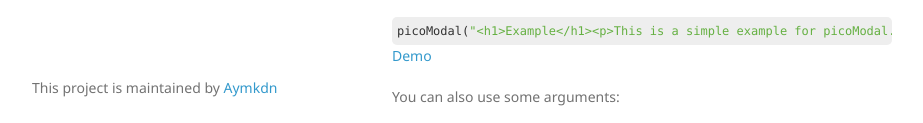
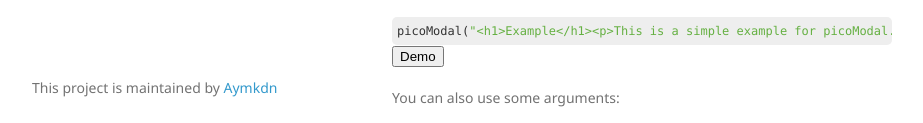
Before and after one commit to Aymkdn/picoModal-Accessible, a plain HTML site: page docs/index.html in a window 1280 px wide. Shown: the part 591-714 px from the top of the page, without its empty margins (178-1101 px from the left). Drawn offline with nearby package versions, Linux system fonts and the light colour scheme.

Commit message:
Change A to BUTTON

```diff
--- a/docs/index.html
+++ b/docs/index.html
@@ -64,7 +64,7 @@
         <h2>Basic</h2>
         <p>You can pass the HTML content of the modal as unique argument:</p>
         <code>picoModal(<span class="code-variable">"&lt;h1&gt;Example&lt;/h1&gt;&lt;p&gt;This is a simple example for picoModal. We can write something longuer or shorter or we can use Lorem Ipsum that is simply dummy text of the printing and typesetting industry. Lorem Ipsum has been the industry's standard dummy text ever since the 1500s, when an unknown printer took a galley of type and scrambled it to make a type specimen book. It has survived not only five centuries, but also the leap into electronic typesetting, remaining essentially unchanged. It was popularised in the 1960s with the release of Letraset sheets containing Lorem Ipsum passages, and more recently with desktop publishing software like Aldus PageMaker including versions of Lorem Ipsum.&lt;/p&gt;"</span>)</code>
-        <p><a href="#" onclick='picoModal("<h1>Example</h1><p>This is a simple example for picoModal. We can write something longuer or shorter or we can use Lorem Ipsum that is simply dummy text of the printing and typesetting industry. Lorem Ipsum has been the industrys standard dummy text ever since the 1500s, when an unknown printer took a galley of type and scrambled it to make a type specimen book. It has survived not only five centuries, but also the leap into electronic typesetting, remaining essentially unchanged. It was popularised in the 1960s with the release of Letraset sheets containing Lorem Ipsum passages, and more recently with desktop publishing software like Aldus PageMaker including versions of Lorem Ipsum.</p>"); return false'>Demo</a></p>
+        <p><button type="button" aria-haspopup="dialog" onclick='picoModal("<h1>Example</h1><p>This is a simple example for picoModal. We can write something longuer or shorter or we can use Lorem Ipsum that is simply dummy text of the printing and typesetting industry. Lorem Ipsum has been the industrys standard dummy text ever since the 1500s, when an unknown printer took a galley of type and scrambled it to make a type specimen book. It has survived not only five centuries, but also the leap into electronic typesetting, remaining essentially unchanged. It was popularised in the 1960s with the release of Letraset sheets containing Lorem Ipsum passages, and more recently with desktop publishing software like Aldus PageMaker including versions of Lorem Ipsum.</p>"); return false'>Demo</button></p>
 
         <p>You can also use some arguments:</p>
 <code>var modal = picoModal({
```
